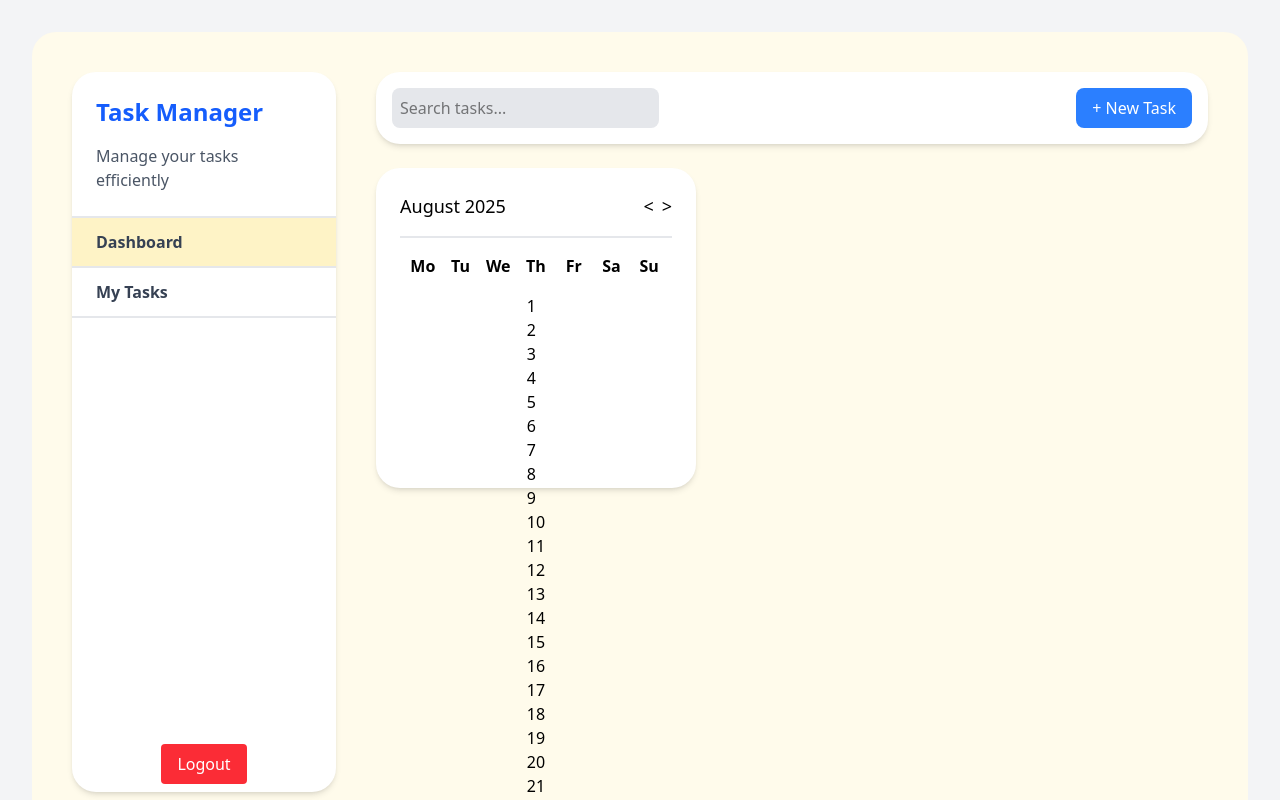
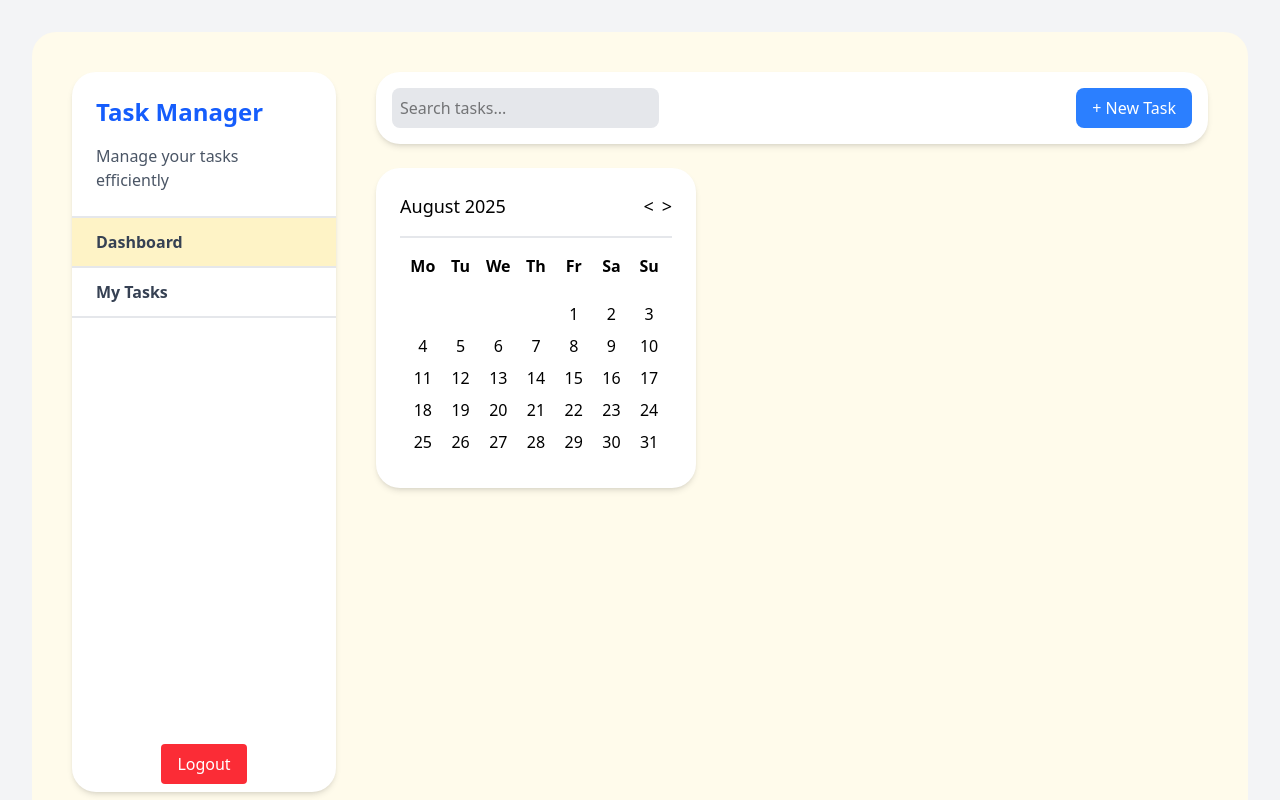
Before and after one commit to Safdari10/task-manager, a Next.js app in the folder frontend/: page /dashboard in a window 1280 px wide. Shown: the top 800 px of the page. Built offline with nearby package versions, Linux system fonts and the light colour scheme.

Commit message:
Enhances MonthView layout with grid styling for better day display

```diff
--- a/frontend/src/app/dashboard/components/MonthView.tsx
+++ b/frontend/src/app/dashboard/components/MonthView.tsx
@@ -11,7 +11,7 @@ const MonthView = ({ currentMonth, currentYear }: MonthViewProps) => {
   const totalDays = Array.from({ length: daysInMonth });
 
   return (
-    <div>
+    <div className="grid grid-cols-7 gap-2 w-full p-2 place-items-center">
       {Array.from({ length: firstDayIndex }).map((_, index) => (
         <div key={index}></div>
       ))}
```
